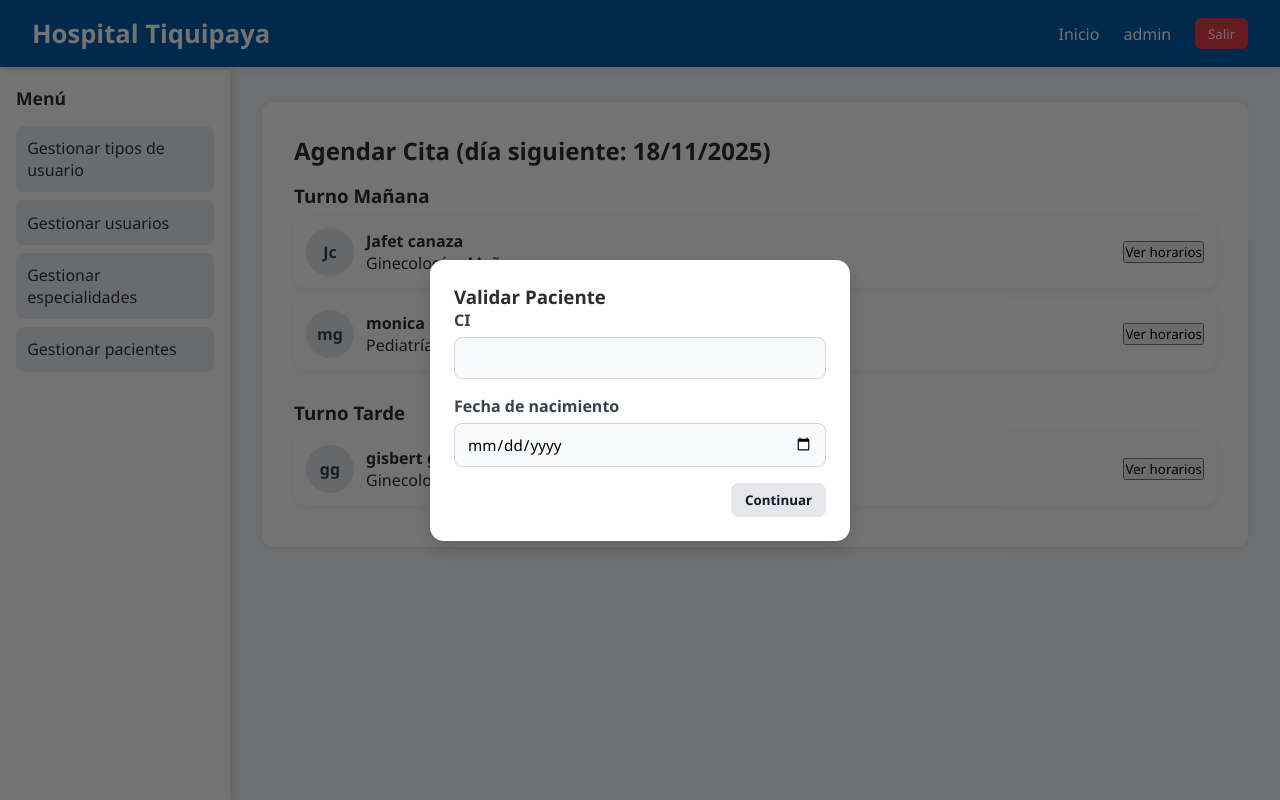
After one commit to Guilder23/Hospital-Tiquipaya, a Django app: page /citas/agendar/ in a window 1280 px wide. The commit adds this page. Run offline with Django 4.2, Linux system fonts and the light colour scheme; a user stored in the database is signed in; data comes from the database, SQL or seed files in the repository; both versions use the stored data as it was after the commit.

Commit message:
Implementacion d Citas,Login con CI Y FN, vitas AGENDAR CITA Y MIS CITAS (Cancelar cita)

```diff
--- /dev/null
+++ b/apps/citas/context_processors.py
@@ -0,0 +1,11 @@
+from apps.pacientes.models import Paciente
+
+def paciente(request):
+    pid = request.session.get('paciente_id')
+    obj = None
+    if pid:
+        try:
+            obj = Paciente.objects.get(id=pid)
+        except Paciente.DoesNotExist:
+            request.session.pop('paciente_id', None)
+    return {'paciente': obj}
--- /dev/null
+++ b/apps/citas/urls.py
@@ -0,0 +1,16 @@
+from django.urls import path
+from . import views
+
+app_name = 'citas'
+
+urlpatterns = [
+    path('validar/', views.validar_paciente, name='validar'),
+    path('agendar/', views.agendar_inicio, name='agendar'),
+    path('agenda/<int:medico_id>/', views.agenda_medico, name='agenda_medico'),
+    path('confirmar/', views.confirmar_cita, name='confirmar'),
+    path('orden/<int:cita_id>/', views.orden_html, name='orden'),
+    path('mis/', views.mis_citas, name='mis'),
+    path('<int:cita_id>/editar/', views.editar_cita, name='editar'),
+    path('<int:cita_id>/cancelar/', views.cancelar_cita, name='cancelar'),
+    path('logout/', views.logout_paciente, name='logout'),
+]
--- /dev/null
+++ b/apps/citas/views.py
@@ -0,0 +1,162 @@
+from datetime import datetime, timedelta, time
+import uuid
+from django.shortcuts import render, redirect, get_object_or_404
+from django.http import JsonResponse, HttpResponse, HttpResponseBadRequest
+from django.urls import reverse
+from django.views.decorators.http import require_POST
+from django.views.decorators.csrf import ensure_csrf_cookie
+from django.contrib import messages
+from apps.pacientes.models import Paciente
+from apps.accounts.models import Medico
+from apps.citas.models import Cita
+from django.db import IntegrityError
+
+def _manana():
+    hoy = datetime.now().date()
+    return hoy + timedelta(days=1)
+
+def _slots_turno(turno):
+    slots = []
+    if turno == 'mannana':
+        inicio, fin = time(8,0), time(12,0)
+    elif turno == 'tarde':
+        inicio, fin = time(14,0), time(18,0)
+    else:
+        return slots
+    h = datetime.combine(_manana(), inicio)
+    limite = datetime.combine(_manana(), fin)
+    while h < limite:
+        slots.append(h.time())
+        h += timedelta(minutes=30)
+    return slots
+
+@require_POST
+def validar_paciente(request):
+    ci = request.POST.get('ci', '').strip()
+    fn = request.POST.get('fecha_nacimiento', '').strip()
+    try:
+        fecha_nac = datetime.strptime(fn, '%Y-%m-%d').date()
+    except Exception:
+        return JsonResponse({'ok': False, 'error': 'Fecha inválida'}, status=400)
+    try:
+        p = Paciente.objects.get(ci=ci, fecha_nacimiento=fecha_nac, activo=True)
+    except Paciente.DoesNotExist:
+        return JsonResponse({'ok': False, 'error': 'Paciente no encontrado'}, status=404)
+    request.session['paciente_id'] = p.id
+    return JsonResponse({'ok': True, 'redirect': reverse('citas:agendar')})
+
+@ensure_csrf_cookie
+def agendar_inicio(request):
+    pid = request.session.get('paciente_id')
+    manana = _manana()
+    medicos_manana = Medico.objects.filter(turnos__mannana=True)
+    medicos_tarde = Medico.objects.filter(turnos__tarde=True)
+    ctx = {
+        'paciente_validado': bool(pid),
+        'fecha_objetivo': manana,
+        'medicos_manana': medicos_manana,
+        'medicos_tarde': medicos_tarde,
+    }
+    return render(request, 'citas/agendar.html', ctx)
+
+def agenda_medico(request, medico_id):
+    m = get_object_or_404(Medico, id=medico_id)
+    manana = _manana()
+    turnos = []
+    if m.turnos and m.turnos.mannana:
+        turnos.append('mannana')
+    if m.turnos and m.turnos.tarde:
+        turnos.append('tarde')
+    resultado = {}
+    ocupados = set(Cita.objects.filter(medico=m, fecha=manana).exclude(estado='CANCELADA').values_list('hora', flat=True))
+    for t in turnos:
+        lista = []
+        for h in _slots_turno(t):
+            lista.append({
+                'hora': h.strftime('%H:%M'),
+                'ocupado': h in ocupados
+            })
+        resultado[t] = lista
+    return JsonResponse({'fecha': manana.strftime('%Y-%m-%d'), 'turnos': resultado})
+
+@require_POST
+def confirmar_cita(request):
+    pid = request.session.get('paciente_id')
+    if not pid:
+        return JsonResponse({'ok': False, 'error': 'Paciente no validado'}, status=403)
+    medico_id = request.POST.get('medico_id')
+    hora_str = request.POST.get('hora')
+    m = get_object_or_404(Medico, id=medico_id)
+    manana = _manana()
+    try:
+        h = datetime.strptime(hora_str, '%H:%M').time()
+    except Exception:
+        return JsonResponse({'ok': False, 'error': 'Hora inválida'}, status=400)
+    if Cita.objects.filter(paciente_id=pid, fecha=manana).exclude(estado='CANCELADA').exists():
+        return JsonResponse({'ok': False, 'error': 'Solo puedes tener una cita. Si quieres cambiar de horario primero debes cancelarla y escoger un nuevo horario'}, status=409)
+    turno_ok = (m.turnos and ((m.turnos.mannana and time(8,0) <= h < time(12,0)) or (m.turnos.tarde and time(14,0) <= h < time(18,0))))
+    if not turno_ok:
+        return JsonResponse({'ok': False, 'error': 'Hora fuera de turno'}, status=400)
+    if Cita.objects.filter(medico=m, fecha=manana, hora=h).exclude(estado='CANCELADA').exists():
+        return JsonResponse({'ok': False, 'error': 'Slot ocupado'}, status=409)
+    paciente = get_object_or_404(Paciente, id=pid)
+    codigo = uuid.uuid4().hex[:10].upper()
+    # Eliminar registros cancelados del mismo slot para liberar la restricción si existe
+    Cita.objects.filter(medico=m, fecha=manana, hora=h, estado='CANCELADA').delete()
+    try:
+        cita = Cita.objects.create(
+            paciente=paciente,
+            especialidad=m.especialidad,
+            medico=m,
+            fecha=manana,
+            hora=h,
+            codigo=codigo,
+            estado='PROGRAMADA'
+        )
+    except IntegrityError:
+        return JsonResponse({'ok': False, 'error': 'Slot ocupado'}, status=409)
+    return JsonResponse({'ok': True, 'cita_id': cita.id, 'codigo': cita.codigo})
+
+def orden_html(request, cita_id):
+    c = get_object_or_404(Cita, id=cita_id)
+    return render(request, 'citas/orden.html', {'cita': c})
+
+def mis_citas(request):
+    pid = request.session.get('paciente_id')
+    if not pid:
+        return redirect('citas:agendar')
+    qs = Cita.objects.filter(paciente_id=pid).order_by('-fecha', 'hora')
+    return render(request, 'citas/mis.html', {'citas': qs})
+
+@require_POST
+def editar_cita(request, cita_id):
+    c = get_object_or_404(Cita, id=cita_id)
+    pid = request.session.get('paciente_id')
+    if c.paciente_id != pid:
+        return HttpResponseBadRequest('No autorizado')
+    return HttpResponseBadRequest('Para cambiar de horario debes cancelar la cita y agendar un nuevo horario')
+
+@require_POST
+def cancelar_cita(request, cita_id):
+    c = get_object_or_404(Cita, id=cita_id)
+    pid = request.session.get('paciente_id')
+    if c.paciente_id != pid:
+        return HttpResponseBadRequest('No autorizado')
+    c.estado = 'CANCELADA'
+    c.save(update_fields=['estado'])
+    return JsonResponse({'ok': True})
+
+def logout_paciente(request):
+    request.session.pop('paciente_id', None)
+    messages.info(request, 'Sesión de paciente cerrada')
+    return redirect('home')
+
+def home(request):
+    ctx = {}
+    pid = request.session.get('paciente_id')
+    if pid:
+        try:
+            ctx['paciente'] = Paciente.objects.get(id=pid)
+        except Paciente.DoesNotExist:
+            request.session.pop('paciente_id', None)
+    return render(request, 'home/home.html', ctx)
--- a/hospital_tiquipaya/settings.py
+++ b/hospital_tiquipaya/settings.py
@@ -21,7 +21,8 @@ TEMPLATES = [{
     'APP_DIRS':True,
     'OPTIONS':{'context_processors':[
         'django.template.context_processors.debug','django.template.context_processors.request',
-        'django.contrib.auth.context_processors.auth','django.contrib.messages.context_processors.messages'
+        'django.contrib.auth.context_processors.auth','django.contrib.messages.context_processors.messages',
+        'apps.citas.context_processors.paciente'
     ]}
 }]
 WSGI_APPLICATION = 'hospital_tiquipaya.wsgi.application'
--- a/hospital_tiquipaya/urls.py
+++ b/hospital_tiquipaya/urls.py
@@ -1,11 +1,12 @@
 from django.contrib import admin
 from django.urls import path, include
-from django.views.generic import TemplateView
+from apps.citas import views as citas_views
 urlpatterns = [
     path('admin/', admin.site.urls),
-    path('', TemplateView.as_view(template_name='home/home.html'), name='home'),
+    path('', citas_views.home, name='home'),
     path('accounts/', include('django.contrib.auth.urls')),
     path('accounts/', include('apps.accounts.urls')),
     path('especialidades/', include('apps.especialidades.urls')),
     path('pacientes/', include('apps.pacientes.urls')),
+    path('citas/', include('apps.citas.urls')),
 ]
--- /dev/null
+++ b/static/css/citas/agendar.css
@@ -0,0 +1,13 @@
+.doctor-card{display:flex;align-items:center;gap:12px;padding:12px;background:#fff;border-radius:10px;box-shadow:0 2px 8px rgba(0,0,0,0.06);margin-bottom:10px}
+.doctor-card:hover{box-shadow:0 4px 12px rgba(0,0,0,0.08)}
+.doctor-photo{width:48px;height:48px;border-radius:50%;background:#e5e7eb;display:flex;align-items:center;justify-content:center;font-weight:600;color:#374151}
+.doctor-info{flex:1}
+.doctor-actions{display:flex;gap:8px}
+.section-title{font-weight:700;margin:16px 0 8px}
+.slots{display:flex;flex-wrap:wrap;gap:8px;margin-top:10px}
+.slot{padding:8px 10px;border-radius:8px;font-weight:600}
+.slot.free{background:#10b981;color:#fff;cursor:pointer}
+.slot.free:hover{filter:brightness(0.95)}
+.slot.busy{background:#ef4444;color:#fff;opacity:.75}
+.modal .btn-modal-ok{background:#2563eb;color:#fff;border:none;padding:8px 14px;border-radius:8px;cursor:pointer}
+.modal .btn-modal-cancel{background:#e5e7eb;color:#111827;border:none;padding:8px 14px;border-radius:8px;cursor:pointer}
--- /dev/null
+++ b/static/js/citas/agendar.js
@@ -0,0 +1,49 @@
+document.addEventListener('DOMContentLoaded',function(){
+  function getCookie(name){ var v=document.cookie.match('(^|;)\\s*'+name+'\\s*=\\s*([^;]+)'); return v? v.pop():''; }
+  var modalValidar=document.getElementById('modal-validar');
+  var btnValidar=document.getElementById('btn-validar');
+  var valError=document.getElementById('val-error');
+  function closeModal(m){ if(!m) return; m.classList.remove('is-open'); m.setAttribute('aria-hidden','true'); m.style.display='none'; }
+  function openModal(m){ if(!m) return; m.classList.add('is-open'); m.setAttribute('aria-hidden','false'); m.style.display='flex'; }
+  if(modalValidar){ openModal(modalValidar); }
+  if(btnValidar){ btnValidar.addEventListener('click',function(){
+    var ci=document.getElementById('val-ci').value.trim();
+    var fn=document.getElementById('val-fn').value.trim();
+    fetch('/citas/validar/',{ method:'POST', headers:{ 'Content-Type':'application/x-www-form-urlencoded','X-CSRFToken':getCookie('csrftoken') }, body:'ci='+encodeURIComponent(ci)+'&fecha_nacimiento='+encodeURIComponent(fn) })
+      .then(function(r){ return r.json(); })
+      .then(function(data){ if(!data.ok){ if(valError){ valError.textContent=data.error||'Error'; valError.style.display='block'; } return; } window.location.href=data.redirect; })
+      .catch(function(){ if(valError){ valError.textContent='Error de conexión'; valError.style.display='block'; } });
+  }); }
+  document.querySelectorAll('.btn-horarios').forEach(function(btn){ btn.addEventListener('click',function(){
+    var id=btn.getAttribute('data-id');
+    fetch('/citas/agenda/'+id+'/')
+      .then(function(r){ return r.json(); })
+      .then(function(data){ var cont=document.getElementById('slots-'+id); if(!cont) return; cont.innerHTML=''; ['mannana','tarde'].forEach(function(turno){ var lista=data.turnos[turno]||[]; lista.forEach(function(s){ var d=document.createElement('div'); d.className='slot '+(s.ocupado?'busy':'free'); d.textContent=s.hora; d.setAttribute('data-hora',s.hora); d.setAttribute('data-medico',id); if(!s.ocupado){ d.addEventListener('click',onSelectSlot); } cont.appendChild(d); }); }); document.getElementById('conf-fecha').textContent=data.fecha; });
+  }); });
+  var modalConfirm=document.getElementById('modal-confirm');
+  var btnConfCancel=document.getElementById('btn-conf-cancel');
+  var btnConfOk=document.getElementById('btn-conf-ok');
+  var confError=document.getElementById('conf-error');
+  var selected={ medico:null, hora:null, esp:null, medicoNombre:null };
+  function onSelectSlot(e){ var el=e.currentTarget; selected.medico=el.getAttribute('data-medico'); selected.hora=el.getAttribute('data-hora'); var card=document.querySelector('.doctor-card[data-id="'+selected.medico+'"]'); if(card){ var info=card.querySelector('.doctor-info'); var lines=info ? info.querySelectorAll('div') : []; selected.medicoNombre=lines[0]?lines[0].textContent:''; selected.esp=lines[1]?lines[1].textContent.split(' · ')[0]:''; }
+    document.getElementById('conf-medico').textContent=selected.medicoNombre||'';
+    document.getElementById('conf-esp').textContent=selected.esp||'';
+    document.getElementById('conf-hora').textContent=selected.hora||'';
+    var fecha=document.getElementById('conf-fecha').textContent||'';
+    document.getElementById('conf-resumen').textContent=(selected.medicoNombre||'')+' · '+(selected.esp||'')+' · '+fecha+' '+selected.hora;
+    openModal(modalConfirm);
+  }
+  if(btnConfCancel){ btnConfCancel.addEventListener('click',function(){ closeModal(modalConfirm); }); }
+  if(btnConfOk){ btnConfOk.addEventListener('click',function(){ confError.style.display='none'; confError.textContent='';
+    var fd=new URLSearchParams(); fd.append('medico_id',selected.medico); fd.append('hora',selected.hora);
+    fetch('/citas/confirmar/',{ method:'POST', headers:{ 'Content-Type':'application/x-www-form-urlencoded','X-CSRFToken':getCookie('csrftoken') }, body:fd.toString() })
+
+      .then(function(r){ return r.json(); })
+      .then(function(data){ if(!data.ok){ confError.textContent=data.error||'Error'; confError.style.display='block'; return; }
+        closeModal(modalConfirm);
+        var cont=document.getElementById('slots-'+selected.medico); if(cont){ cont.querySelectorAll('.slot.free').forEach(function(s){ if(s.getAttribute('data-hora')===selected.hora){ s.classList.remove('free'); s.classList.add('busy'); } }); }
+        window.location.href='/citas/orden/'+data.cita_id+'/';
+      })
+      .catch(function(){ confError.textContent='Error de conexión'; confError.style.display='block'; });
+  }); }
+});
--- a/templates/base/base.html
+++ b/templates/base/base.html
@@ -15,7 +15,10 @@
   <h1>Hospital Tiquipaya</h1>
   <nav>
     <a href="/">Inicio</a>
-    {% if request.user.is_authenticated %}
+    {% if paciente %}
+      <span class="user-info">Paciente: {{ paciente.nombres }} {{ paciente.apellido_paterno }}</span>
+      <a href="/citas/logout/" class="user-info">Cerrar sesión</a>
+    {% elif request.user.is_authenticated %}
       <span class="user-info">{{ request.user.username }} {% if request.user.perfil.tipo %}<span class="user-role">({{ request.user.perfil.tipo.nombre }})</span>{% endif %}</span>
       <form class="logout-form" method="post" action="/accounts/logout/">
         {% csrf_token %}
@@ -28,7 +31,13 @@
   </nav>
 </header>
 <div class="layout">
-  {% if request.user.is_authenticated %}
+  {% if paciente %}
+  <aside class="sidebar">
+    <div class="sidebar-header">Paciente</div>
+      <a class="sidebar-link" href="/citas/agendar/">Agendar cita</a>
+      <a class="sidebar-link" href="/citas/mis/">Mis Citas</a>
+  </aside>
+  {% elif request.user.is_authenticated %}
   <aside class="sidebar">
     <div class="sidebar-header">Menú</div>
       <a class="sidebar-link" href="/accounts/tipos/">Gestionar tipos de usuario</a>
--- /dev/null
+++ b/templates/citas/agendar.html
@@ -0,0 +1,80 @@
+{% extends "base.html" %}
+{% load static %}
+{% block extra_css %}
+<link rel="stylesheet" href="/static/css/specialties/modals/modals_base.css">
+<link rel="stylesheet" href="/static/css/citas/agendar.css">
+{% endblock %}
+{% block content %}
+<section class="card">
+  <h2>Agendar Cita (día siguiente: {{ fecha_objetivo|date:'d/m/Y' }})</h2>
+
+  {% if not paciente_validado %}
+    <div class="modal" id="modal-validar" style="display:flex" aria-hidden="false">
+      <div class="modal-box" style="width:420px">
+        <h3>Validar Paciente</h3>
+        <div class="modal-field"><label>CI</label><input id="val-ci"></div>
+        <div class="modal-field"><label>Fecha de nacimiento</label><input id="val-fn" type="date"></div>
+        <div class="modal-actions">
+          <button class="btn-modal-cancel" id="btn-validar">Continuar</button>
+        </div>
+        <p id="val-error" style="color:#b91c1c; display:none"></p>
+      </div>
+    </div>
+  {% endif %}
+
+  <div>
+    <h3 class="section-title">Turno Mañana</h3>
+    {% for m in medicos_manana %}
+      <div class="doctor-card" data-id="{{ m.id }}">
+        <div class="doctor-photo">{{ m.user.perfil.nombres|slice:":1" }}{{ m.user.perfil.apellido_paterno|slice:":1" }}</div>
+        <div class="doctor-info">
+          <div><strong>{{ m.user.perfil.nombres }} {{ m.user.perfil.apellido_paterno }}</strong></div>
+          <div>{{ m.especialidad.nombre }} · Mañana</div>
+        </div>
+        <div class="doctor-actions"><button class="btn btn-primary btn-horarios" data-id="{{ m.id }}">Ver horarios</button></div>
+      </div>
+      <div class="slots" id="slots-{{ m.id }}"></div>
+    {% empty %}
+      <p>No hay médicos en turno mañana.</p>
+    {% endfor %}
+  </div>
+
+  <div style="margin-top:20px">
+    <h3 class="section-title">Turno Tarde</h3>
+    {% for m in medicos_tarde %}
+      <div class="doctor-card" data-id="{{ m.id }}">
+        <div class="doctor-photo">{{ m.user.perfil.nombres|slice:":1" }}{{ m.user.perfil.apellido_paterno|slice:":1" }}</div>
+        <div class="doctor-info">
+          <div><strong>{{ m.user.perfil.nombres }} {{ m.user.perfil.apellido_paterno }}</strong></div>
+          <div>{{ m.especialidad.nombre }} · Tarde</div>
+        </div>
+        <div class="doctor-actions"><button class="btn btn-primary btn-horarios" data-id="{{ m.id }}">Ver horarios</button></div>
+      </div>
+      <div class="slots" id="slots-{{ m.id }}"></div>
+    {% empty %}
+      <p>No hay médicos en turno tarde.</p>
+    {% endfor %}
+  </div>
+
+  <div class="modal" id="modal-confirm" aria-hidden="true">
+    <div class="modal-box" style="width:420px">
+      <h3>Confirmar Cita</h3>
+      <div class="modal-field"><label>Médico</label><div id="conf-medico"></div></div>
+      <div class="modal-field"><label>Especialidad</label><div id="conf-esp"></div></div>
+      <div class="modal-field"><label>Fecha</label><div id="conf-fecha"></div></div>
+      <div class="modal-field"><label>Hora</label><div id="conf-hora"></div></div>
+      <div class="modal-field"><label>Duración</label><div>30 minutos</div></div>
+      <div class="modal-field"><label>Resumen</label><div id="conf-resumen"></div></div>
+      <div class="modal-actions">
+        <button class="btn-modal-cancel" id="btn-conf-cancel">Cancelar</button>
+        <button class="btn-modal-ok" id="btn-conf-ok">Confirmar cita</button>
+      </div>
+      <p id="conf-error" style="color:#b91c1c; display:none"></p>
+    </div>
+  </div>
+
+</section>
+{% endblock %}
+{% block extra_js %}
+<script src="/static/js/citas/agendar.js"></script>
+{% endblock %}
```
Also changed, not shown: apps/citas/models.py (+8 -1 lines), static/css/citas/mis.css (added, +10 -0 lines), static/css/citas/orden.css (added, +9 -0 lines), templates/citas/mis.html (added, +68 -0 lines), templates/citas/orden.html (added, +25 -0 lines), templates/home/home.html (+9 -4 lines), apps/citas/migrations/0002_add_medico_codigo_constraints.py (added), apps/citas/migrations/0003_remove_unique_together_paciente_fecha.py (added), apps/horarios/migrations/0003_alter_horariosatencion_id.py (added), db.sqlite3.
